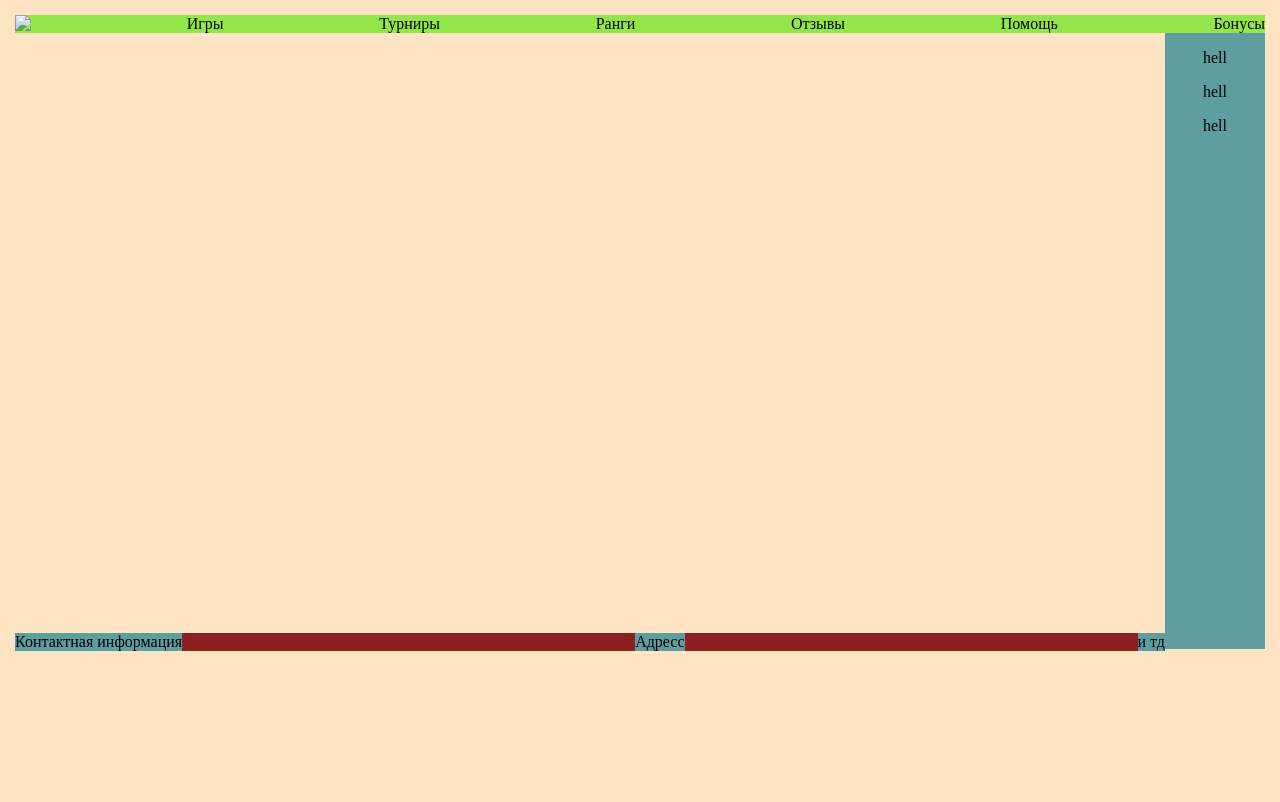
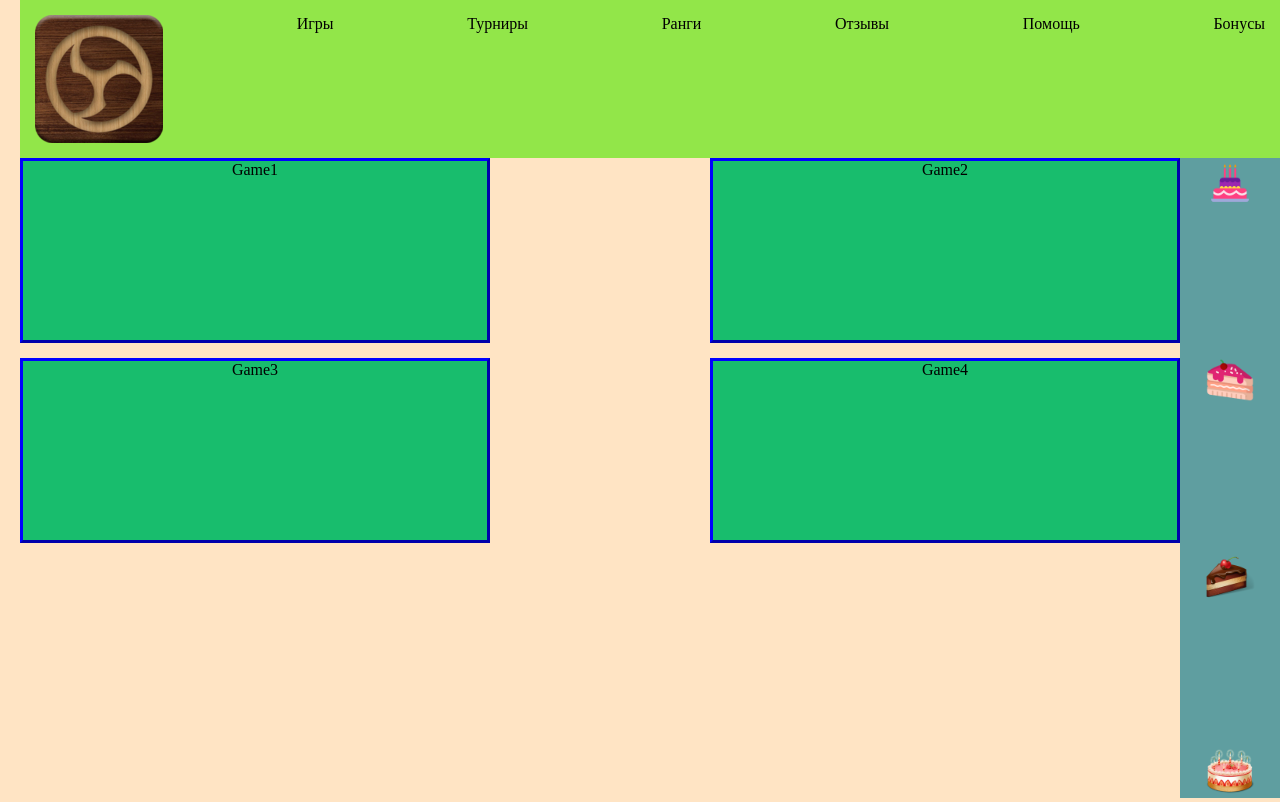
Before and after one commit to Quja11/ourWebApp, a plain HTML site: page html/index.html in a window 1280 px wide. Shown: the top 802 px of the page. Drawn offline with Linux system fonts and the light colour scheme.

Commit message:
version 1.4

```diff
--- a/css/style.css
+++ b/css/style.css
@@ -1,6 +1,6 @@
 body{
     background-color: bisque;
-    padding: 15px;
+    padding-left: 20px;
     margin: 0;
 }
 
@@ -30,13 +30,41 @@ header{
     flex-direction: row;
     justify-content: space-between;
 
+    padding: 15px;
     background-color: rgb(146, 230, 73);
 }
 
 aside{
+    display: flex;
+    flex-direction: column;
+    justify-content: space-between;
+
     background-color: cadetblue;
     width: 100px;
     height: 80%;
     float: right;
     text-align: center;
 }
+
+aside div img{
+    width: 50px;
+    height: 50px;
+}
+
+.mainSection{
+    display: flex;
+    flex-direction: row;
+    flex-wrap: wrap;
+    justify-content: space-between;
+
+    height: 50%;
+}
+
+.mainSection div{
+    background-color: rgb(24, 189, 109);
+    width: 40%;
+    border: 3px outset blue;
+    margin-bottom: 15px;
+
+    text-align: center;
+}
--- a/html/index.html
+++ b/html/index.html
@@ -6,7 +6,7 @@
 </head>
 <body>
 <header>
-    <div><img src="/res/img1.png"/></div>
+    <div><img src="/res/main.png"/></div>
     <div>Игры</div>
     <div>Турниры</div>
     <div>Ранги</div>
@@ -16,13 +16,19 @@
 </header>
 
 <aside>
-    <p>hell</p>
-    <p>hell</p>
-    <p>hell</p>
+    <div><img src="/res/img2.png"/></div>
+    <div><img src="/res/img3.png"/></div>
+    <div><img src="/res/img4.png"/></div>
+    <div><img src="/res/img5.png"/></div>
 </aside>
 
 <section>
-
+    <div class="mainSection">
+        <div>Game1</div>
+        <div>Game2</div>
+        <div>Game3</div>
+        <div>Game4</div>
+    </div>
 </section>
 
 <footer>
```
Also changed, not shown: res/main.png (added).
